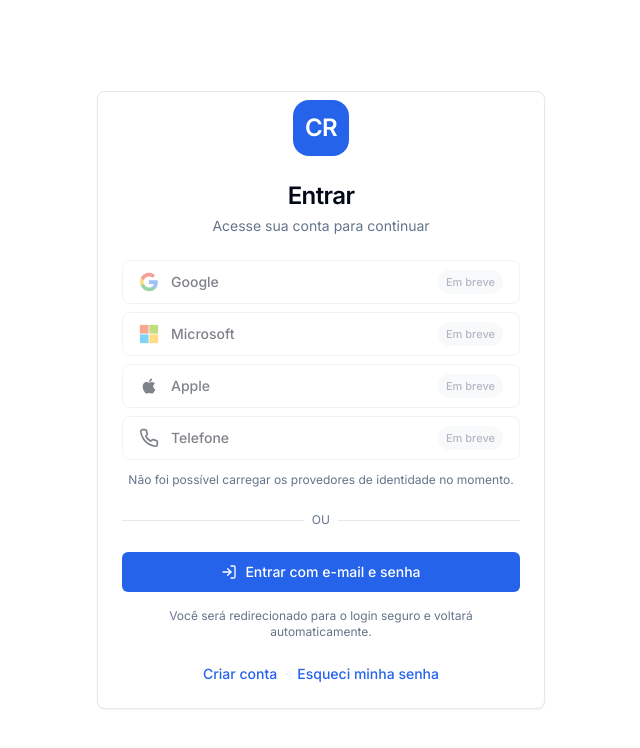
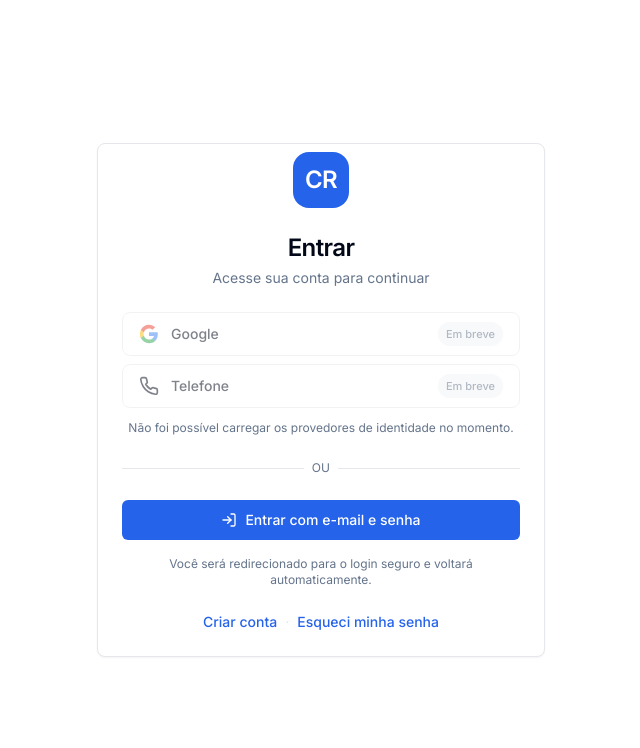
Before and after one commit to GhilhermeAlves/crm, a Next.js app in the folder frontend/: page /login in a window 1280 px wide. Shown: the top 748 px of the page, without its empty margins (319-959 px from the left). Built offline with nearby package versions, Linux system fonts and the light colour scheme; no server answers.

Commit message:
fix(auth): restore google provider enablement and drop microsoft/apple from login UI (sprint 7.2)

```diff
--- a/frontend/src/features/auth/components/ProviderList.tsx
+++ b/frontend/src/features/auth/components/ProviderList.tsx
@@ -14,7 +14,7 @@ import type { IdentityProviderInfo } from "../types/identity-provider";
 /**
  * Lista de provedores de identidade da tela de login (Sprint 7.0).
  *
- * <p>O catálogo exibido é fixo (Google, Microsoft, Apple, Telefone) e a
+ * <p>O catálogo exibido é fixo (Google, Telefone) e a
  * disponibilidade de cada um vem do servidor ({@code GET /auth/providers}):
  * <ul>
  *   <li>enquanto o catálogo não chega (ou falha), todos aparecem desabilitados
@@ -28,8 +28,6 @@ import type { IdentityProviderInfo } from "../types/identity-provider";
  */
 const KNOWN_ORDER: IdentityProviderId[] = [
   IDENTITY_PROVIDERS.GOOGLE,
-  IDENTITY_PROVIDERS.MICROSOFT,
-  IDENTITY_PROVIDERS.APPLE,
   IDENTITY_PROVIDERS.PHONE,
 ];
 
```
Also changed, not shown: 2 other files (tests, documents, lock files or other folders).
